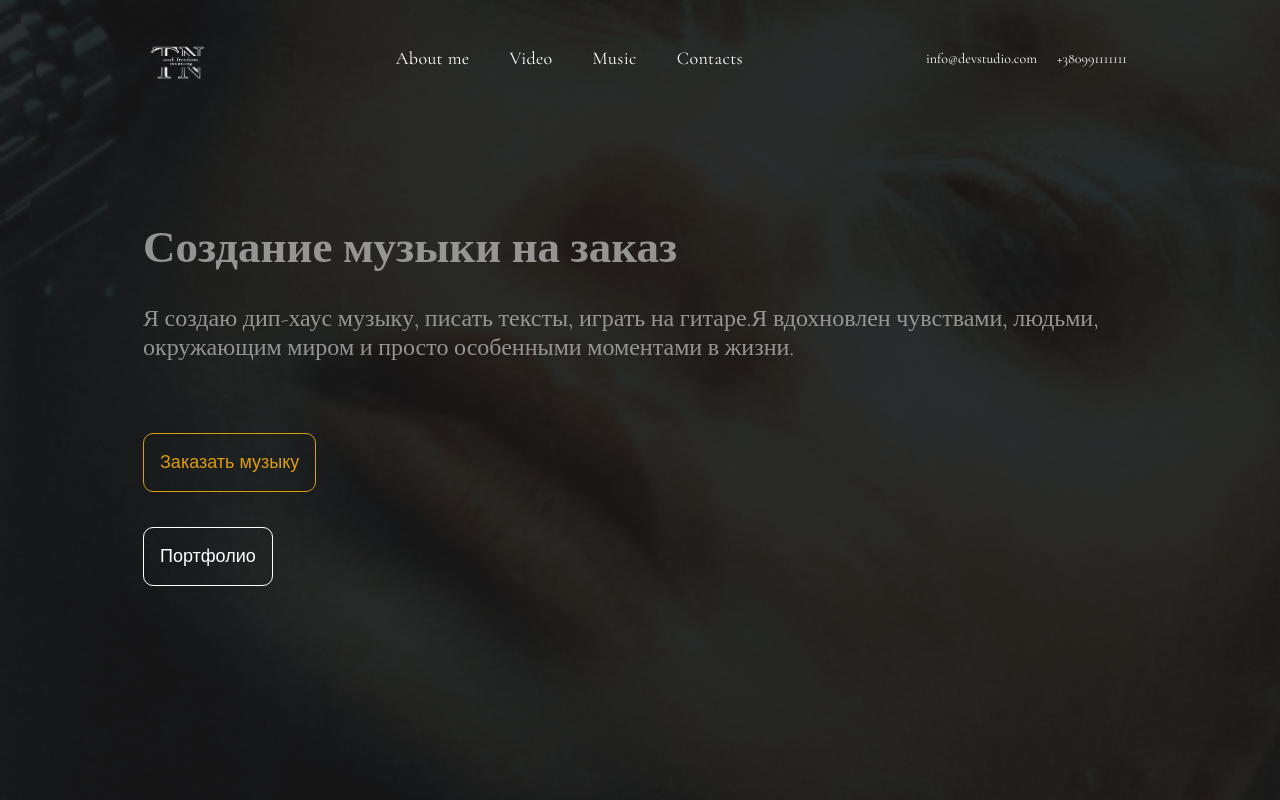
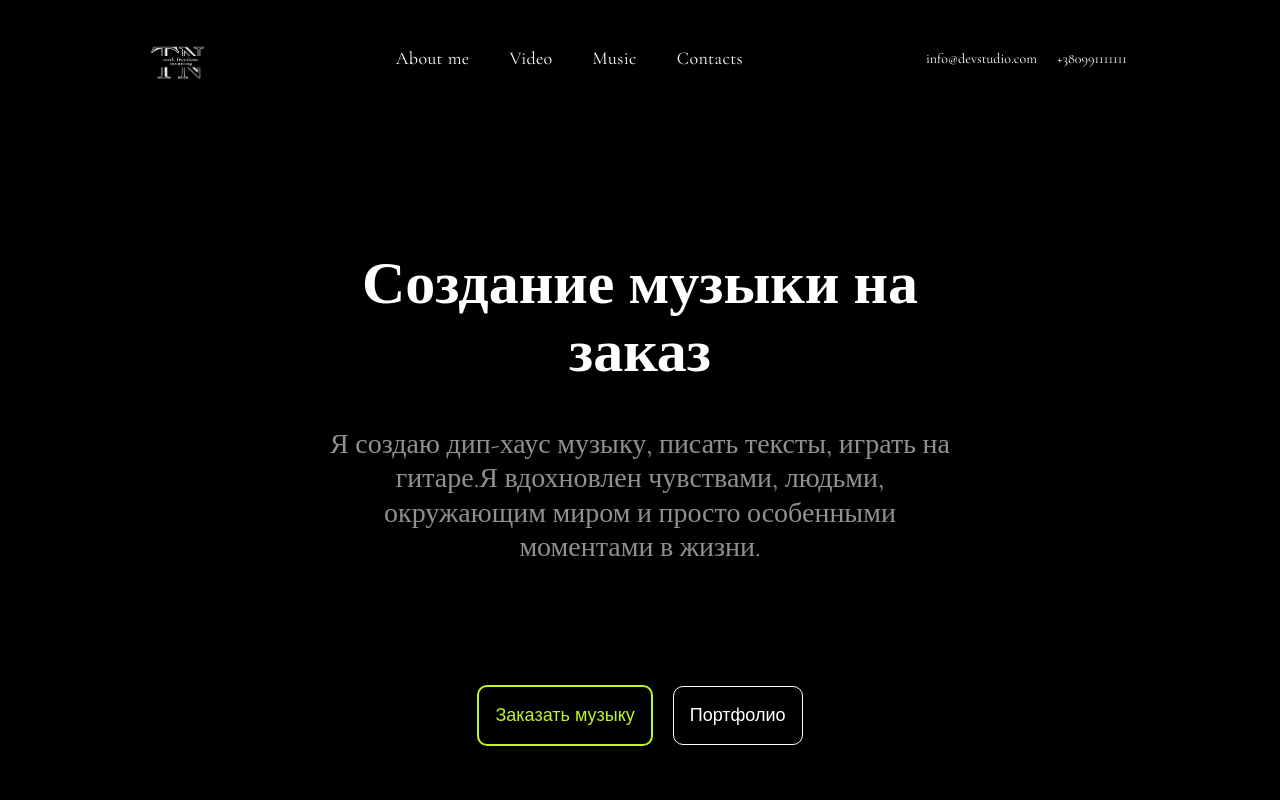
Before and after one commit to NataliGoIt/Tony-Naty, a website built with Parcel: page src/index.html in a window 1280 px wide. Shown: the top 800 px of the page. Built offline with nearby package versions, Linux system fonts and the light colour scheme.

Commit message:
new hero

```diff
--- a/src/sass/layouyt/_hero.scss
+++ b/src/sass/layouyt/_hero.scss
@@ -1,51 +1,58 @@
-@media screen and (min-device-pixel-ratio: 2) and (min-width: 230px),
-  screen and (min-resolution: 192dpi) and (min-width: 230px),
-  screen and (min-resolution: 2dppx) and (min-width: 230px) {
-  .hero {
-    background-image: linear-gradient(rgba(18, 18, 18, 0.88), rgba(18, 18, 18, 0.88)),
-      url(../images/hero.jpg);
-  }
-}
+// @media screen and (min-device-pixel-ratio: 2) and (min-width: 230px),
+//   screen and (min-resolution: 192dpi) and (min-width: 230px),
+//   screen and (min-resolution: 2dppx) and (min-width: 230px) {
+//   .hero {
+//     background-image: linear-gradient(rgba(18, 18, 18, 0.88), rgba(18, 18, 18, 0.88)),
+//       url(../images/hero.jpg);
+//   }
+// }
 .hero {
   height: 100vh;
   min-height: 680px;
   max-height: 800px;
 
-  background-image: linear-gradient(rgba(18, 18, 18, 0.88), rgba(18, 18, 18, 0.88)),
-    url(../images/hero.jpg);
-  background-repeat: no-repeat;
-  background-size: cover;
-  background-position: center;
+  // background-image: linear-gradient(rgba(18, 18, 18, 0.88), rgba(18, 18, 18, 0.88)),
+  //   url(../images/hero.jpg);
+  // background-repeat: no-repeat;
+  // background-size: cover;
+  // background-position: center;
 }
 .hero__container {
   padding-top: 180px;
+  max-width: 500px;
+  margin: 0 auto;
 }
 .hero__title {
   font-size: 38px;
-  margin-bottom: 25px;
+  margin-bottom: 37px;
+  color: #fff;
 }
 .hero__deskription {
   font-size: 22px;
-  line-height: 1.2;
+  line-height: 1.23;
 }
 .hero__btn-list {
-  margin-top: 50px;
+  display: flex;
+  align-items: center;
+  justify-content: space-around;
+  margin-top: 70px;
 }
-.hero__btn-item {
-  &:not(:last-child) {
-    margin-bottom: 30px;
-  }
-}
+// .hero__btn-item {
+//   &:not(:last-child) {
+//     margin-right: 10px;
+//   }
+// }
 .hero__btn {
-  padding: 18px 16px;
+  padding: 16px 16px;
   border: 1px solid #fff;
   border-radius: 10px;
   background: none;
   color: #fff;
+  font-size: 14px;
 }
 .active {
-  border: 1px solid rgb(223, 157, 14);
-  color: rgb(223, 157, 14);
+  border: 2px solid #bef527;
+  color: #bef527;
 }
 @media screen and (min-width: 400px) {
   .hero__container {
@@ -53,23 +60,51 @@
   }
   .hero__title {
     font-size: 45px;
-    margin-bottom: 30px;
+    line-height: 1.14;
+    margin-bottom: 40px;
   }
   .hero__deskription {
     font-size: 24px;
-    // line-height: 1.2;
+    margin-bottom: 100px;
   }
   .hero__btn-list {
-    margin-top: 70px;
+    display: flex;
+    align-items: center;
+    justify-content: space-around;
+  }
+  // .hero__btn-item {
+  //   &:not(:last-child) {
+  //     margin-right: 10px;
+  //   }
+  // }
+  .hero__btn {
+    padding: 18px 16px;
+    font-size: 18px;
+  }
+}
+@media screen and (min-width: 768px) {
+  .hero__container {
+    padding-top: 250px;
+    max-width: 650px;
+    text-align: center;
+  }
+  .hero__title {
+    font-size: 60px;
+
+    margin-bottom: 40px;
+  }
+  .hero__deskription {
+    font-size: 28px;
+    margin-bottom: 120px;
+  }
+  .hero__btn-list {
+    justify-content: center;
+    font-size: 22px;
   }
   .hero__btn-item {
     &:not(:last-child) {
-      margin-bottom: 35px;
+      margin-right: 20px;
     }
-  }
-  .hero__btn {
-    padding: 18px 16px;
-    font-size: 18px;
   }
 }
 // @media screen and (min-device-pixel-ratio: 2) and (min-width: 768px),
```
Also changed, not shown: src/partials/hero.html (line endings or trailing spaces), src/sass/main.css, 1 other file.
